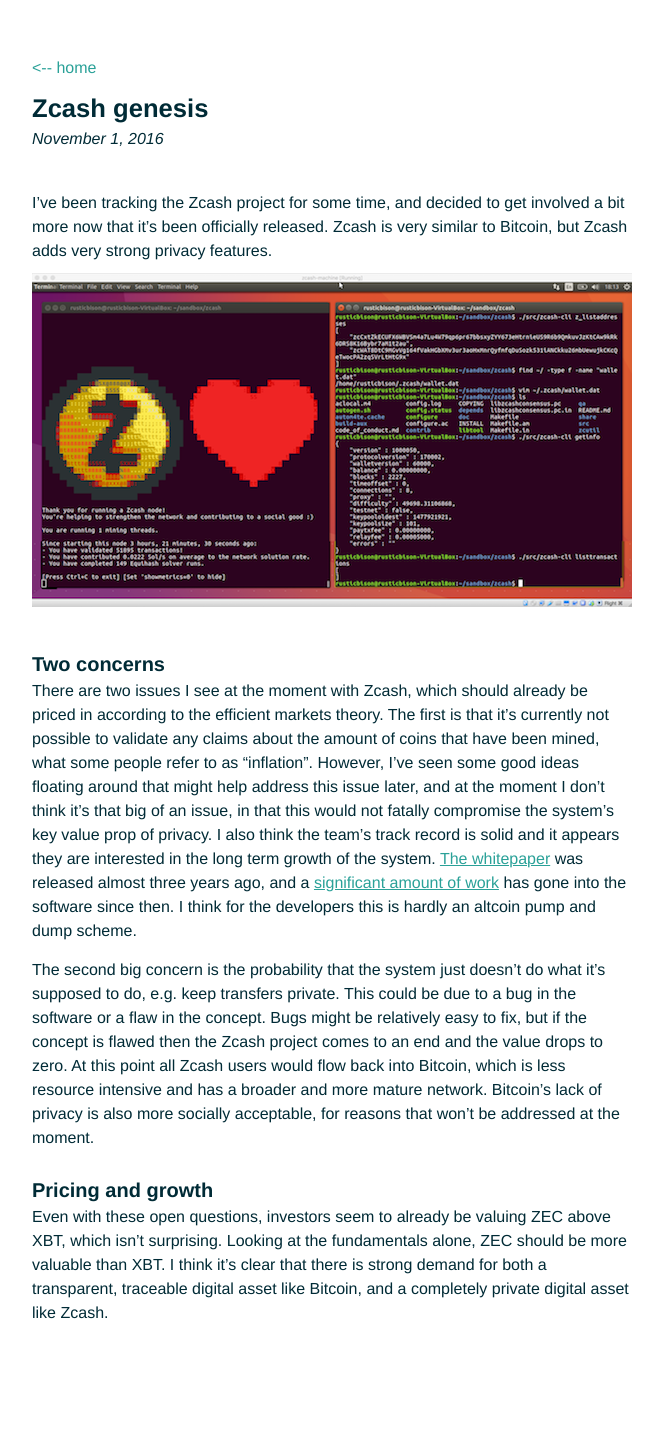
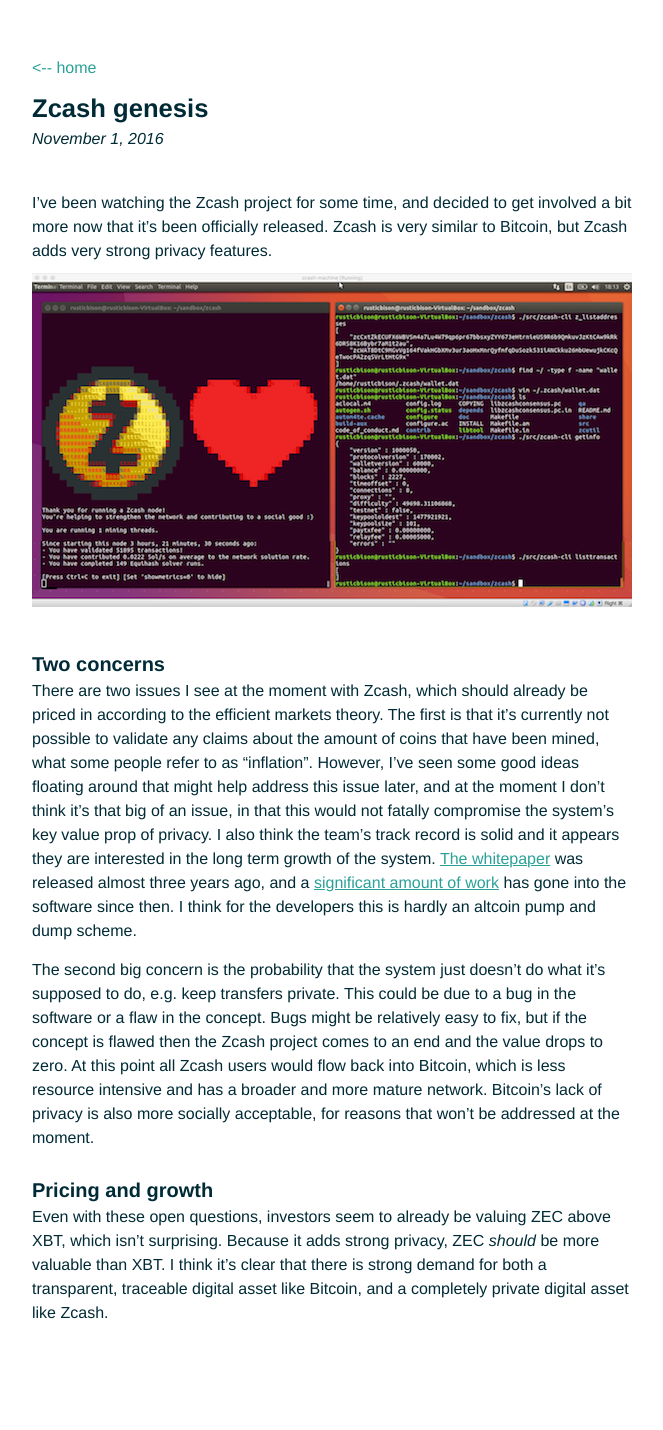
Before and after one commit to rusticbison/website, a Jekyll site: the page built from _posts/2016-11-01-Zcash-Begins.md, in a window 1280 px wide. Shown: the whole page, without its empty margins (308-971 px from the left). Built offline with Jekyll 4.4.1, drawn with Linux system fonts in a browser that asks for light colours.

```diff
--- a/_posts/2016-11-01-Zcash-Begins.md
+++ b/_posts/2016-11-01-Zcash-Begins.md
@@ -4,7 +4,7 @@
 ---
 
 
-I've been tracking the Zcash project for some time, and decided to get involved a bit more now that it's been officially released. Zcash is very similar to Bitcoin, but Zcash adds very strong privacy features.
+I've been watching the Zcash project for some time, and decided to get involved a bit more now that it's been officially released. Zcash is very similar to Bitcoin, but Zcash adds very strong privacy features.
 ![Zcash screenshot]({{ site.baseurl }}/assets/img/screenshot-zcash.png){:class="img-responsive"}
 
 # Two concerns
@@ -15,4 +15,4 @@
 
 # Pricing and growth
 
-Even with these open questions, investors seem to already be valuing ZEC above XBT, which isn't surprising. Looking at the fundamentals alone, ZEC should be more valuable than XBT. I think it's clear that there is strong demand for both a transparent, traceable digital asset like Bitcoin, and a completely private digital asset like Zcash.
+Even with these open questions, investors seem to already be valuing ZEC above XBT, which isn't surprising. Because it adds strong privacy, ZEC *should* be more valuable than XBT. I think it's clear that there is strong demand for both a transparent, traceable digital asset like Bitcoin, and a completely private digital asset like Zcash.
```
